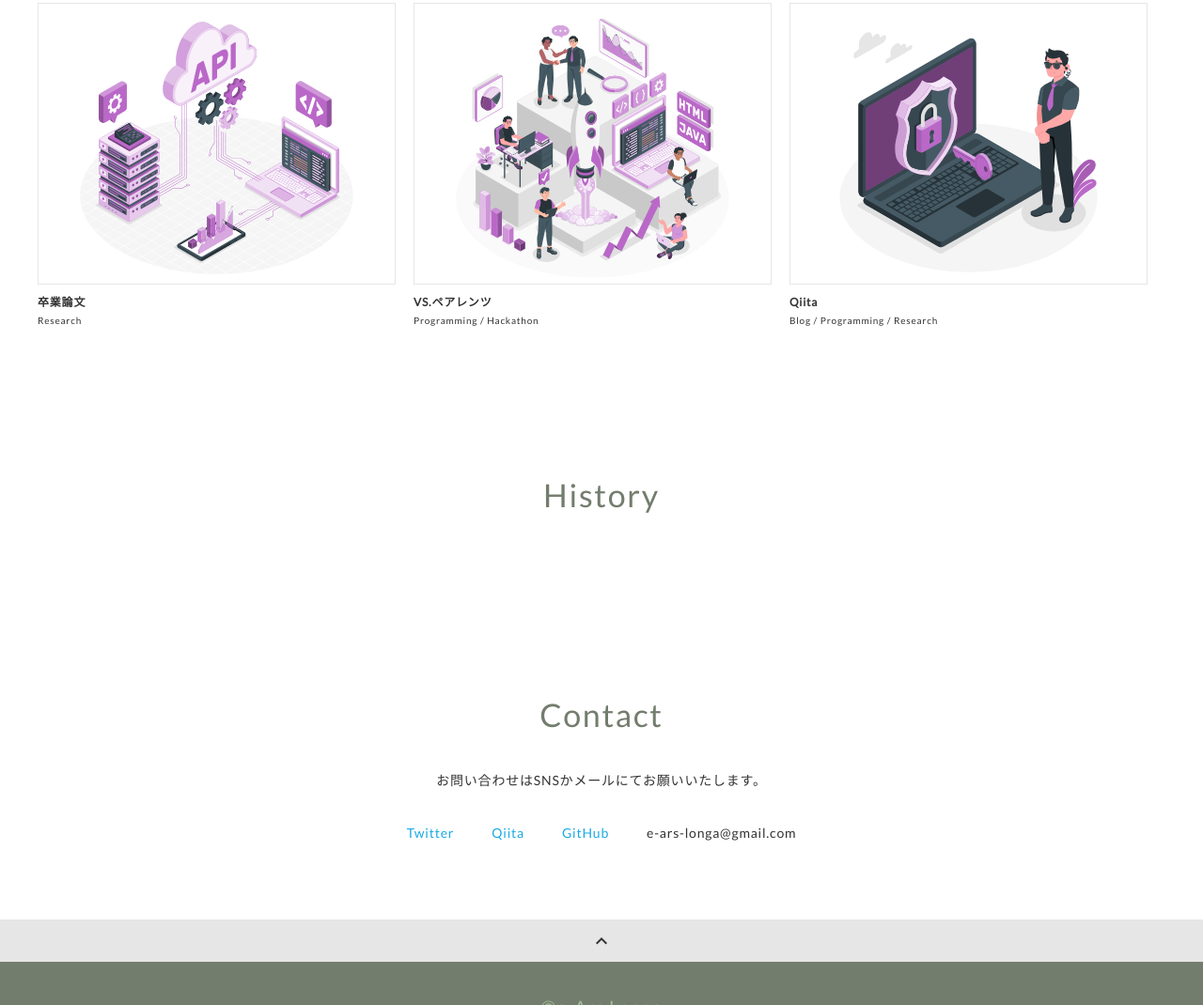
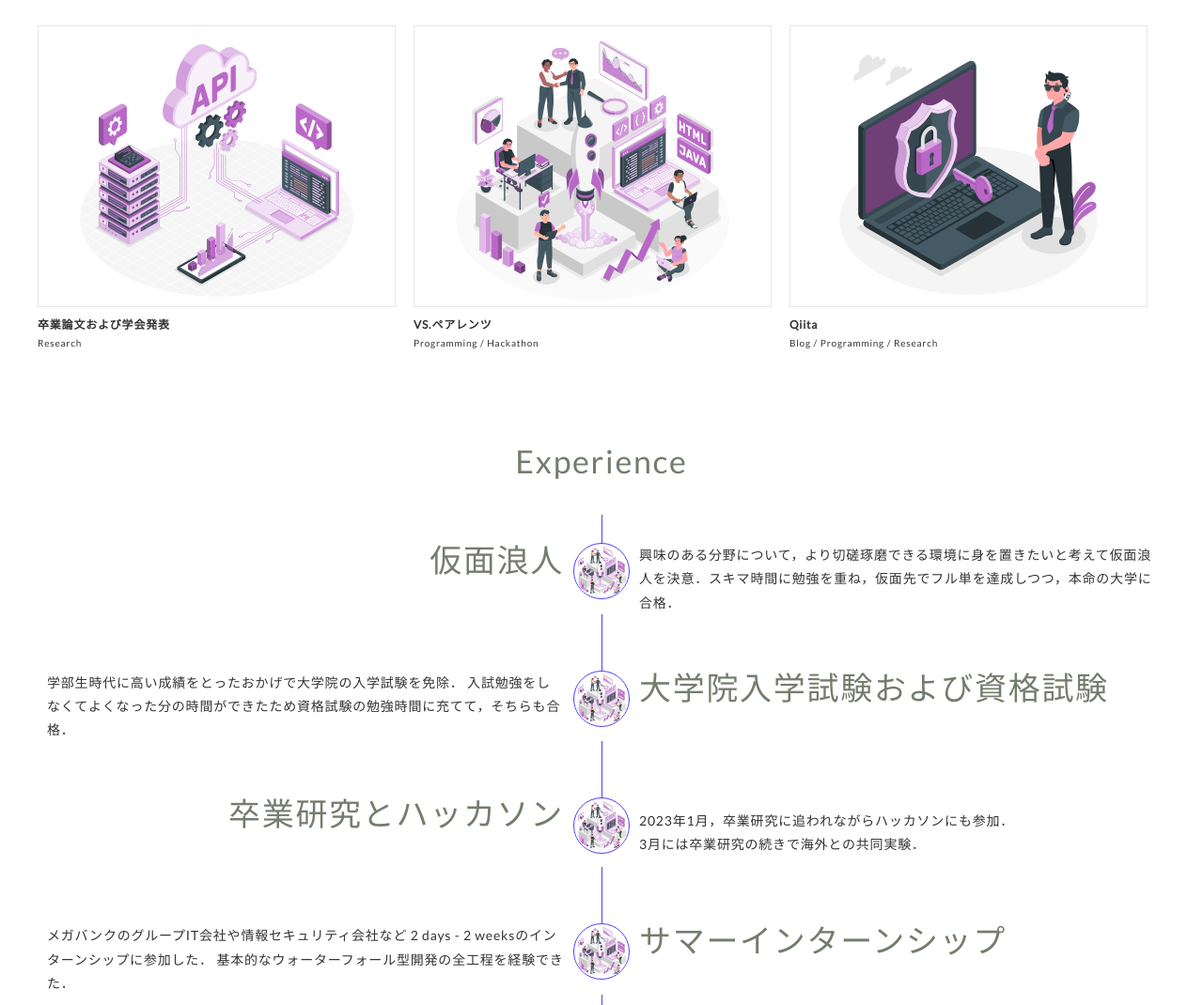
Before and after one commit to Kenshiro-Tanaka/portfolio, a plain HTML site: page index.html in a window 1280 px wide. Shown: the part 1730-2800 px from the top of the page at 94% size. Drawn offline with nearby package versions, Linux system fonts and the light colour scheme.

Commit message:
add experience section

```diff
--- /dev/null
+++ b/css/sample_experience.scss
@@ -0,0 +1,88 @@
+//reset.css
+html {
+    font-size: 10px;
+}
+
+body {
+    margin: 0;
+}
+
+h3 {
+    font-size: 1.6rem;
+}
+
+//variables.css
+
+$color: #4f3fff;
+$circle-size: 60px;
+
+//style.css
+#experience {
+    width: 100%;
+    padding: 20px 0;
+
+    .experience-unit {
+        width: 100%;
+
+        .bar {
+            display: block;
+            height: 30px;
+            width: 1px;
+            margin: 0 auto;
+            background-color: $color;
+        }
+
+        .unit-flex {
+            width: 100%;
+            display: flex;
+            justify-content: center;
+
+            .title-container,
+            .description-container {
+                padding: 0 10px;
+                display: flex;
+                align-items: center;
+                width: calc((100% - $circle-size) / 2);
+            }
+
+            // .maw-300{
+            //     max-width: 300px;
+            // }
+
+            .title-container {
+                justify-content: flex-end;
+            }
+
+            .description-container {
+                justify-content: flex-start;
+            }
+
+            .image-circle {
+                width: $circle-size;
+                height: $circle-size;
+                border: 1px solid $color;
+                border-radius: 1000px;
+                overflow: hidden;
+
+                img {
+                    height: 100%;
+                    width: 100%;
+                }
+            }
+        }
+
+        &:nth-of-type(even) {
+            .unit-flex {
+                flex-direction: row-reverse;
+
+                .title-container {
+                    justify-content: flex-start;
+                }
+
+                .description-container {
+                    justify-content: flex-end;
+                }
+            }
+        }
+    }
+}
--- a/index.html
+++ b/index.html
@@ -14,6 +14,7 @@
   <link href="https://fonts.googleapis.com/css?family=Material+Icons+Outlined" rel="stylesheet">
   <link href="css/ress.css" media="all" rel="stylesheet" type="text/css" />
   <link href="css/style.css" media="all" rel="stylesheet" type="text/css" />
+  <link rel="stylesheet" href="./css/sample_experience.css">
   <link rel="shortcut icon" href="img/favicon.ico" />
   <link rel=”canonical” href=”URLが入る” />
 </head>
@@ -31,7 +32,7 @@
           <ul class="header-nav-list">
             <li class="header-nav-item"><a href="#skill">Skill</a></li>
             <li class="header-nav-item"><a href="#works">Works</a></li>
-            <li class="header-nav-item"><a href="#history">History</a></li>
+            <li class="header-nav-item"><a href="#experience">Experience</a></li>
             <li class="header-nav-item"><a href="#contact">Contact</a></li>
           </ul>
         </nav>
@@ -53,7 +54,8 @@
         <div class="inner">
           <p class="profile-title">NAT</p>
           <p class="profile-text">
-            セキュリティエンジニアを目指す修士1年生．<br>強みは　セキュリティ業界　だと思っています．なにかひとこと．
+            国立大修士1年生．大学院での研究分野はIoTと環境音分析の2つ．<br>
+            情報セキュリティ業界に就職し，業界を盛り上げるような活躍をします．
           </p>
         </div>
       </div>
@@ -66,9 +68,10 @@
             <div class="skill-item">
               <p class="skill-img"><img src="img/main-NAT.png" alt=""></p>
               <div class="skill-body">
-                <h3 class="skill-name">応用情報技術者試験</h3>
+                <h3 class="skill-name">応用情報技術者試験合格</h3>
                 <p class="skill-text">
-                  2022年秋期試験で合格．2023年現在は情報処理技術者試験合格に向けて勉強中．</p>
+                  2022年秋期試験で合格．<br>
+                  現在は情報処理安全確保支援士試験合格に向けて勉強中．</p>
               </div>
             </div>
             <div class="skill-item">
@@ -76,7 +79,7 @@
               <div class="skill-body">
                 <h3 class="skill-name">Basic SecCap 10</h3>
                 <p class="skill-text">
-                  実践的なセキュリティ人材を育成するプログラムを修了するために 北海道大学，慶應義塾大学，東北大学，情報セキュリティ大学院大学の授業を受け，それぞれ単位を取得した．
+                  北海道大学，慶應義塾大学，東北大学，情報セキュリティ大学院大学の授業を受け，実践的なセキュリティ人材を育成するプログラムを修了した．
                   2022年度に北海道地区で Basic SecCap 10を取得したのは僕を含めて2人だった．</p>
               </div>
             </div>
@@ -85,8 +88,8 @@
               <div class="skill-body">
                 <h3 class="skill-name">TOEIC 755点</h3>
                 <p class="skill-text">
-                  大学院入試のために2022年2月 TOEIC を受験．3ヶ月間毎日，5分でも英語に触れたことは良かったが TOEIC の勉強はここ1年していない．
-                  勉強量を増やして800点，850点を超えたい気持ちは大きい．</p>
+                  大学院入試のために2022年2月 TOEIC を受験．3ヶ月間毎日英語に触れたことが功を奏したと感じている．
+                  早く就活を終えて800点，850点を超える勉強を始めたい．</p>
               </div>
             </div>
             <div class="skill-item">
@@ -94,33 +97,10 @@
               <div class="skill-body">
                 <h3 class="skill-name">プログラミング</h3>
                 <p class="skill-text">
-                  Python / C++</p>
+                  研究と競技プログラミングで Python を使用．ハッカソンやインターンシップの開発でも使用した．C++ も一応使える．就活が終わったら Java と Go言語を勉強したい．
+                  ある企業のコーディングテストに落ちたため自信をなくしている．</p>
               </div>
             </div>
-            <!-- <div class="skill-item">
-              <p class="skill-img"><img src="img/icon_skill.png" alt=""></p>
-              <div class="skill-body">
-                <h3 class="skill-name">Photoshop</h3>
-                <p class="skill-text">
-                  テキストが入りますテキストが入りますテキストが入りますテキストが入りますテキストが入りますテキストが入ります。</p>
-              </div>
-            </div>
-            <div class="skill-item">
-              <p class="skill-img"><img src="img/icon_skill.png" alt=""></p>
-              <div class="skill-body">
-                <h3 class="skill-name">Illustrator</h3>
-                <p class="skill-text">
-                  テキストが入りますテキストが入りますテキストが入りますテキストが入りますテキストが入りますテキストが入ります。</p>
-              </div>
-            </div>
-            <div class="skill-item">
-              <p class="skill-img"><img src="img/icon_skill.png" alt=""></p>
-              <div class="skill-body">
-                <h3 class="skill-name">XD</h3>
-                <p class="skill-text">
-                  テキストが入りますテキストが入りますテキストが入りますテキストが入りますテキストが入りますテキストが入ります。</p>
-              </div>
-            </div> -->
           </div>
         </div>
       </section>
@@ -133,7 +113,7 @@
           <div class="works-list">
             <a class="works-item" href="works-template.html">
               <p class="works-img"><img src="img/works_system.svg" alt="" /></p>
-              <p class="works-name">卒業論文</p>
+              <p class="works-name">卒業論文および学会発表</p>
               <p class="works-info">Research</p>
             </a>
             <a class="works-item" href="works-template.html">
@@ -146,38 +126,136 @@
               <p class="works-name">Qiita</p>
               <p class="works-info">Blog / Programming / Research</p>
             </a>
-            <!-- <a class="works-item" href="works-template.html">
-              <p class="works-img"><img src="img/siro.png" alt="" /></p>
-              <p class="works-name">初めてのゲーム開発</p>
-              <p class="works-info">Game / Programming</p>
-            </a>
-            <a class="works-item" href="works-template.html">
-              <p class="works-img"><img src="img/works-dummy-thumb.jpg" alt="" /></p>
-              <p class="works-name">作品名が入る</p>
-              <p class="works-info">Banner</p>
-            </a> -->
           </div>
         </div>
       </section>
       <!-- /works -->
 
-      <!-- history -->
-      <section class="history section" id="history">
+      <!-- experience -->
+      <section class="experience section" id="experience">
         <div class="inner">
-          <h2 class="title">History</h2>
+          <h2 class="title">Experience</h2>
+          <div class="experience-unit">
+            <span class="bar"></span>
+            <div class="unit-flex">
+                <div class="title-container maw-300">
+                    <div class="title-inner">
+                        <h3 class="title">仮面浪人</h3>
+                    </div>
+                </div>
+                <div class="image-circle">
+                    <img src="img/works_company.svg" alt="">
+                </div>
+                <div class="description-container maw-300">
+                    <div class="description-inner">
+                        <p class="description">
+                            興味のある分野について，より切磋琢磨できる環境に身を置きたいと考えて仮面浪人を決意．スキマ時間に勉強を重ね，仮面先でフル単を達成しつつ，本命の大学に合格．
+                        </p>
+                    </div>
+                </div>
+            </div>
+            <span class="bar"></span>
         </div>
-      </section>
-      <!-- /history -->
+        <div class="experience-unit">
+            <span class="bar"></span>
+            <div class="unit-flex">
+                <div class="title-container maw-300">
+                    <div class="title-inner">
+                        <h3 class="title">大学院入学試験および資格試験</h3>
+                    </div>
+                </div>
+                <div class="image-circle">
+                    <img src="img/works_company.svg" alt="">
+                </div>
+                <div class="description-container maw-300">
+                    <div class="description-inner">
+                        <p class="description">
+                            学部生時代に高い成績をとったおかげで大学院の入学試験を免除．
+                            入試勉強をしなくてよくなった分の時間ができたため資格試験の勉強時間に充てて，そちらも合格．
+                        </p>
+                    </div>
+                </div>
+            </div>
+            <span class="bar"></span>
+        </div>
+        <div class="experience-unit">
+          <span class="bar"></span>
+          <div class="unit-flex">
+              <div class="title-container maw-300">
+                  <div class="title-inner">
+                      <h3 class="title">卒業研究とハッカソン</h3>
+                  </div>
+              </div>
+              <div class="image-circle">
+                  <img src="img/works_company.svg" alt="">
+              </div>
+              <div class="description-container maw-300">
+                  <div class="description-inner">
+                      <p class="description">
+                          2023年1月，卒業研究に追われながらハッカソンにも参加．<br>
+                          3月には卒業研究の続きで海外との共同実験．
+                      </p>
+                  </div>
+              </div>
+          </div>
+          <span class="bar"></span>
+      </div>
+        <div class="experience-unit">
+            <span class="bar"></span>
+            <div class="unit-flex">
+                <div class="title-container maw-300">
+                    <div class="title-inner">
+                        <h3 class="title">サマーインターンシップ</h3>
+                    </div>
+                </div>
+                <div class="image-circle">
+                    <img src="img/works_company.svg" alt="">
+                </div>
+                <div class="description-container maw-300">
+                    <div class="description-inner">
+                        <p class="description">
+                            メガバンクのグループIT会社や情報セキュリティ会社など 2 days - 2 weeksのインターンシップに参加した．
+                            基本的なウォーターフォール型開発の全工程を経験できた．
+                        </p>
+                    </div>
+                </div>
+            </div>
+            <span class="bar"></span>
+        </div>
+        <div class="experience-unit">
+            <span class="bar"></span>
+            <div class="unit-flex">
+                <div class="title-container maw-300">
+                    <div class="title-inner">
+                        <h3 class="title">就職活動</h3>
+                    </div>
+                </div>
+                <div class="image-circle">
+                    <img src="img/works_company.svg" alt="">
+                </div>
+                <div class="description-container maw-300">
+                    <div class="description-inner">
+                        <p class="description">
+                            2023年12月現在，情報セキュリティ業界に就職することを夢見て活動中．
+                        </p>
+                    </div>
+                </div>
+            </div>
+            <span class="bar"></span>
+        </div>
+      </div>
+    </section>
+      <!-- /experience -->
 
       <!-- contact -->
       <section class="contact section" id="contact">
         <div class="inner">
           <h2 class="title">Contact</h2>
           <p class="lead">
-            お問い合わせは<br class="sp-only">SNSかメールにてお願いいたします。
+            お問い合わせは<br class="sp-only">メールにてお願いいたします．（Xは就活終わるまでほとんど見ないつもりです．）
           </p>
           <div class="contact-list">
-            <a class="contact-item" href="https://twitter.com/e_tanakaNAT" target="_blank" rel="noopener">Twitter</a>
+            <a class="contact-item" href="https://twitter.com/e_tanakaNAT" target="_blank" rel="noopener">X(Twitter)</a>
             <a class="contact-item" href="https://qiita.com/NAT" target="_blank" rel="noopener">Qiita</a>
             <a class="contact-item" href="https://github.com/Kenshiro-Tanaka" target="_blank" rel="noopener">GitHub</a>
             <span class="contact-item">e-ars-longa@gmail.com</span>
```
Also changed, not shown: css/sample_experience.css (added), 1 other file.
